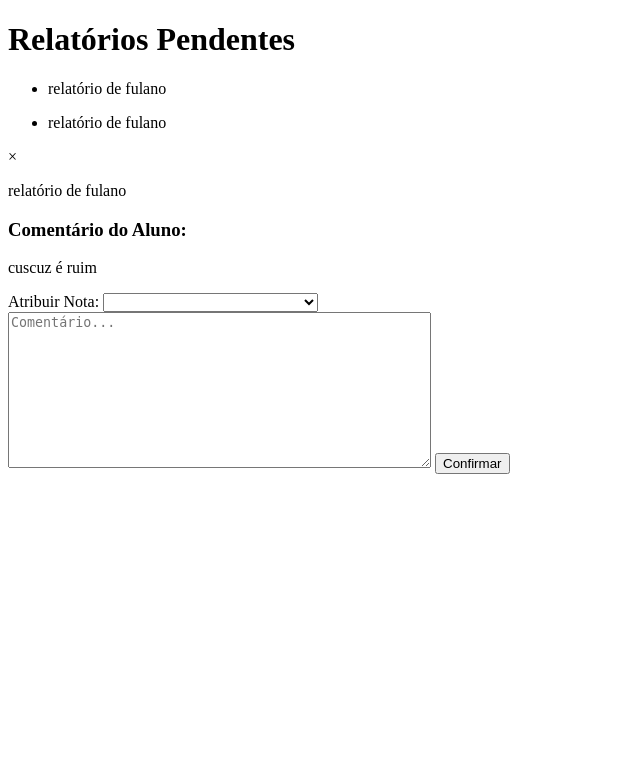
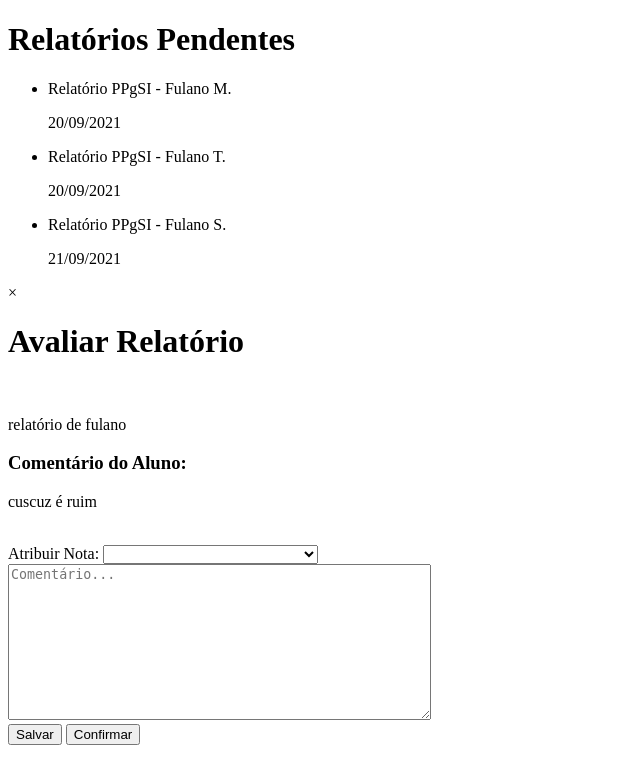
Before and after one commit to yingyangtongxue/es1, a PHP site: page /app/Resources/views/pages/relatorios_pendentes.html in a window 1280 px wide. Shown: the top 784 px of the page, without its empty margins (0-640 px from the left). Run offline with PHP 8.4, Linux system fonts and the light colour scheme.

Commit message:
Atualização no Layout da Página de Relatórios Pendentes

```diff
--- a/app/Resources/views/pages/menus/menu_ccp_orientador.html
+++ b/app/Resources/views/pages/menus/menu_ccp_orientador.html
@@ -1,7 +1,7 @@
 <!DOCTYPE html>
 <aside class="sidebar">
     <ul class="list-anchor">
-        <li><a href="">Relatórios Pendentes</a></li>
+        <li><a href="./orientador">Relatórios Pendentes</a></li>
         <li><a href="">Histórico de Relatórios</a></li>
         <li><a href="./ccp">Alternar Perfil</a></li>
     </ul>
--- a/app/Resources/views/pages/menus/menu_orientador.html
+++ b/app/Resources/views/pages/menus/menu_orientador.html
@@ -1,7 +1,7 @@
 <!DOCTYPE html>
 <aside class="sidebar">
     <ul class="list-anchor">
-        <li><a href="">Relatórios Pendentes</a></li>
+        <li><a href="./orientador">Relatórios Pendentes</a></li>
         <li><a href="">Histórico de Relatórios</a></li>
     </ul>
 </aside>
--- a/app/Resources/views/pages/relatorios_pendentes.html
+++ b/app/Resources/views/pages/relatorios_pendentes.html
@@ -4,17 +4,32 @@
     <h1>Relatórios Pendentes</h1>
     <div class="relatorios-pendentes">
         <ul>
-            <li>
-                <p class="modalbutton unread">
-                    relatório de fulano
+            <li class="modalbutton unread">
+                <i class="fas fa-envelope"></i>
+                <p>
+                    Relatório PPgSI - Fulano M.
                 </p>
+                <p class="date">
+                    20/09/2021
+                </p>
+            </li>
+            <li class="modalbutton unread">
                 <i class="fas fa-envelope"></i>
+                <p>
+                    Relatório PPgSI - Fulano T.
+                </p>
+                <p class="date">
+                    20/09/2021
+                </p>
             </li>
-            <li>
-                <p class="modalbutton">
-                    relatório de fulano
+            <li class="modalbutton read">
+                <i class="fas fa-envelope-open"></i>
+                <p>
+                    Relatório PPgSI -  Fulano S.
                 </p>
-                <i class="fas fa-envelope-open"></i>
+                <p class="date">
+                    21/09/2021
+                </p>
             </li>
         </ul>
     </div>
@@ -25,6 +40,8 @@
 
     <div class="modal-content">
         <span class="close">&times;</span>
+        <h1>Avaliar Relatório</h1>
+        <br>
         <div class="file">
             <a href=""><i class="fas fa-paperclip"></i></a>
             <p>relatório de fulano</p>
@@ -35,6 +52,7 @@
                 cuscuz é ruim
             </p>
         </div>
+        <br>
         <form class="modal-form" action="" method="post">
             <div>
                 <label for="select">Atribuir Nota:</label>
@@ -46,7 +64,10 @@
                 </select>
             </div>
             <textarea name="comentario" placeholder="Comentário..." rows="10" cols="50"></textarea>
-            <button class="btn btn-bg" type="submit">Confirmar</button>
+            <div class="modal-buttons">
+                <button class="btn btn-bg" type="submit">Salvar</button>
+                <button class="btn btn-bg" type="submit">Confirmar</button>
+            </div>
         </form>
     </div>
 
```
Also changed, not shown: app/Models/Reports.php (added, +14 -0 lines), app/Resources/css/style.css (+51 -18 lines).
